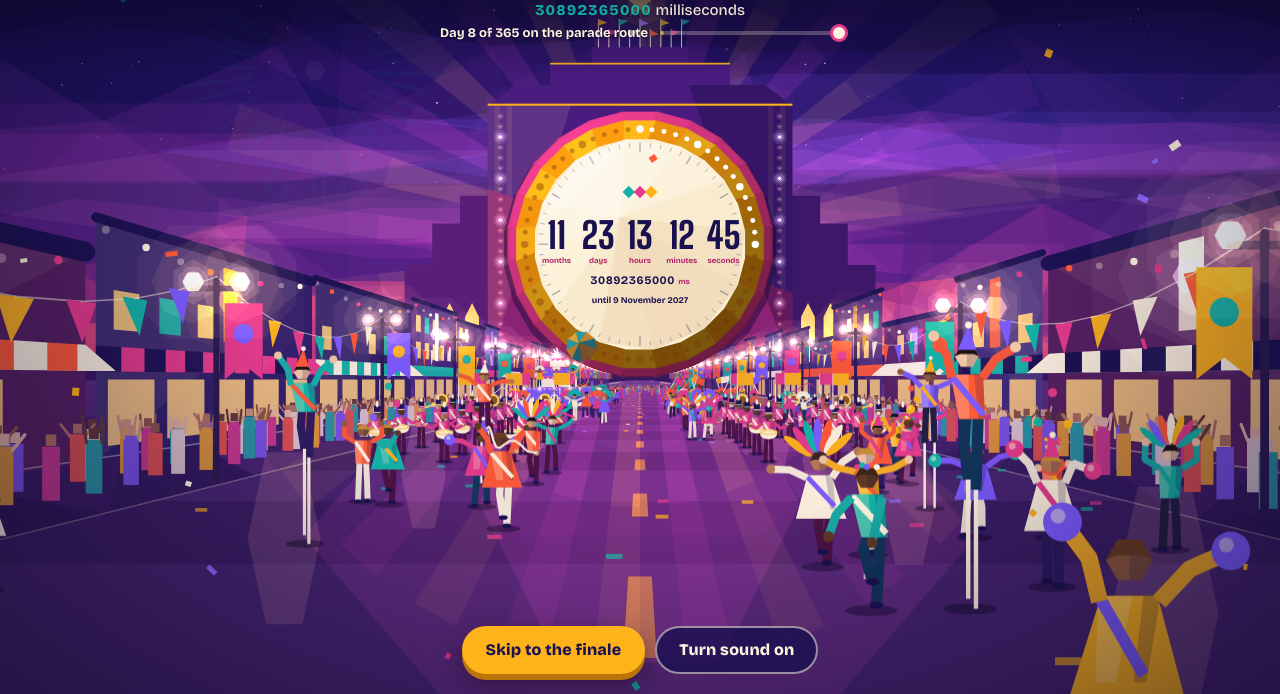
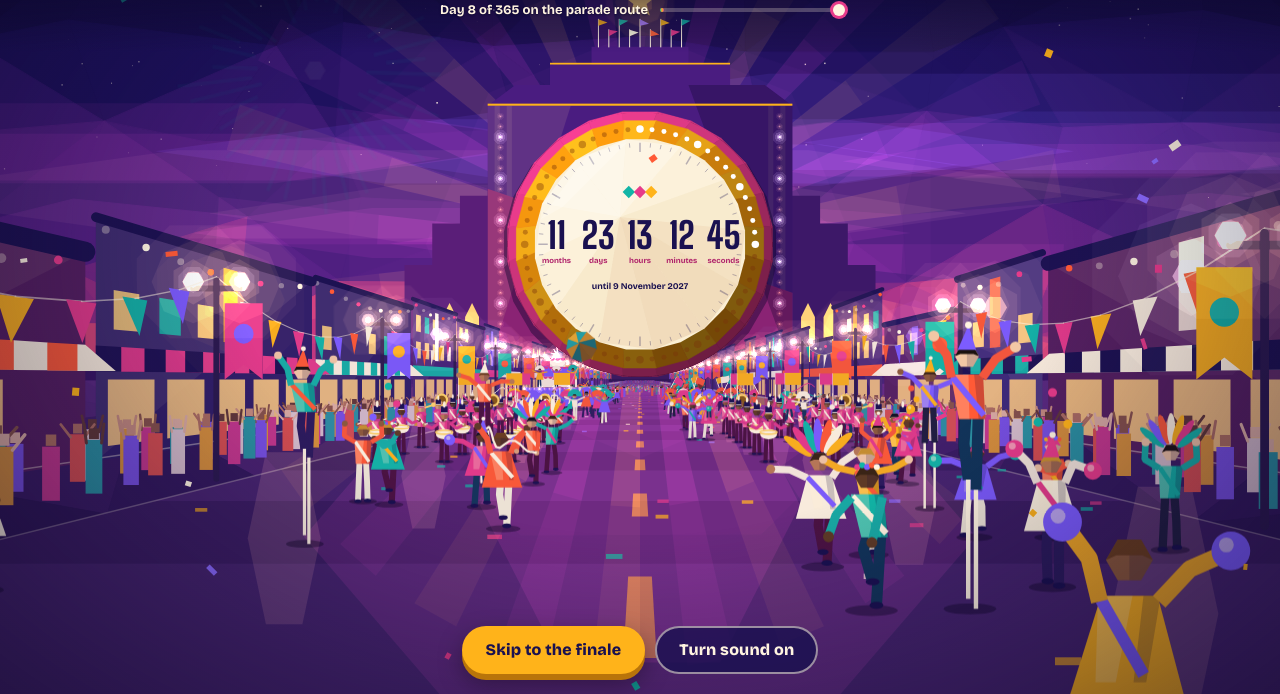
Before and after one commit to 100-Percent-Average/party-time, a plain HTML site: page index.html in a window 1280 px wide. Shown: the part 106-800 px from the top of the page. Drawn offline with nearby package versions, Linux system fonts and the light colour scheme.

Commit message:
Remove the milliseconds timer
Co-Authored-By: Claude Sonnet 5.5 <noreply@anthropic.com>
Claude-Session: https://claude.ai/code/session_01EQf4pMpnJrsX1ikH8tT597

```diff
--- a/index.html
+++ b/index.html
@@ -40,11 +40,8 @@
   #c0 { --d: .47s; --a: -3px; } #c1 { --d: .55s; --dl: -.2s; --a: -3px; }
   #c2 { --d: .43s; --a: -8px; } #c3 { --d: .51s; --dl: -.25s; --a: -8px; }
   @keyframes bop { from { transform: translateY(0); } to { transform: translateY(var(--a)); } }
-  .fx, .dial-ms { display: none; }
+  .fx { display: none; }
   .stage.live .fx { display: block; position: absolute; inset: 0; overflow: hidden; pointer-events: none; }
-  .stage.live .dial-ms { display: block; position: absolute; transform: translate(-50%, -100%); white-space: nowrap;
-    font: 700 12px/1 var(--text); color: var(--ink); font-variant-numeric: tabular-nums; letter-spacing: .05em; }
-  .dial-ms i { font-style: normal; font-size: .68em; color: #B0236B; margin-left: .4em; letter-spacing: 0; }
   .bit { position: absolute; top: 0; will-change: transform; animation: fall var(--t) linear var(--dl) infinite; }
   @keyframes fall { from { transform: translate3d(0, -6vh, 0) rotate(0deg); } to { transform: translate3d(var(--dx), 108vh, 0) rotate(var(--r)); } }
   .fw { position: absolute; width: 36vmin; height: 36vmin; margin: -18vmin 0 0 -18vmin; opacity: 0; will-change: transform, opacity;
@@ -79,9 +76,6 @@
     text-shadow: 0 2px 0 var(--magenta), 0 0 22px rgba(14, 9, 48, .9);
   }
   .cell span { font: 700 clamp(11px, 1.5vw, 14px)/1.2 var(--text); color: var(--marigold); margin-top: 5px; }
-  .ms { font: 500 clamp(12px, 1.6vw, 15px)/1 var(--text); color: var(--paper); opacity: .92;
-    text-shadow: 0 1px 2px rgba(14, 9, 48, .9); }
-  .ms span { font-weight: 800; font-variant-numeric: tabular-nums; letter-spacing: .08em; color: var(--teal); }
   .route { display: flex; align-items: center; gap: 12px; font: 700 13px/1.2 var(--text);
     text-shadow: 0 1px 2px rgba(14, 9, 48, .9); }
   .track { position: relative; width: clamp(90px, 18vw, 180px); height: 4px; border-radius: 2px; background: rgba(255, 244, 224, .25); }
@@ -152,7 +146,6 @@
     <canvas id="mid"></canvas>
     <canvas id="scene"></canvas>
     <div class="fx" id="fx"></div>
-    <div class="dial-ms" id="dialMs"><span id="dialMsNum"></span><i>ms</i></div>
     <div class="vignette"></div>
   </div>
 
@@ -164,7 +157,6 @@
       <div class="cell"><b id="hM">00</b><span id="lM">minutes</span></div>
       <div class="cell"><b id="hS">00</b><span id="lS">seconds</span></div>
     </div>
-    <div class="ms"><span id="hMs">0</span> milliseconds</div>
     <div class="route">
       <span id="routeText">Day 1 of 365 on the parade route</span>
       <div class="track"><span class="fill" id="routeFill"></span><span class="goal"></span></div>
@@ -1364,7 +1356,7 @@
       }
       ctx.fillStyle = '#1A1150';
       ctx.font = `700 ${dr * 0.07}px "Bricolage Grotesque", system-ui, sans-serif`;
-      ctx.fillText('until 9 November 2027', cx, dcy + dr * 0.47);
+      ctx.fillText('until 9 November 2027', cx, dcy + dr * 0.36);
       [-1, 0, 1].forEach((i, j) => {
         ctx.fillStyle = ['#12B5A6', '#E63B8A', '#FFB31A'][j];
         ctx.save(); ctx.translate(cx + i * dr * 0.09, dcy - dr * 0.42); ctx.rotate(Math.PI / 4);
@@ -1374,18 +1366,6 @@
     // glass highlight
     }
     if (part === 2) {
-    if (!finaleOn && rem > 10000 && !liveOn) {
-      // the same wait in milliseconds, racing down underneath (fixed pitch so it doesn't jitter)
-      ctx.textAlign = 'center'; ctx.textBaseline = 'alphabetic';
-      const msStr = String(Math.max(0, Math.floor(rem))), pitch = dr * 0.058;
-      ctx.fillStyle = '#1A1150';
-      ctx.font = `700 ${dr * 0.092}px "Bricolage Grotesque", system-ui, sans-serif`;
-      const mx0 = cx - (msStr.length + 2.4) * pitch / 2 + pitch / 2;
-      for (let i = 0; i < msStr.length; i++) ctx.fillText(msStr[i], mx0 + i * pitch, dcy + dr * 0.32);
-      ctx.fillStyle = '#B0236B';
-      ctx.font = `700 ${dr * 0.062}px "Bricolage Grotesque", system-ui, sans-serif`;
-      ctx.fillText('ms', mx0 + (msStr.length + 0.9) * pitch, dcy + dr * 0.32);
-    }
     ctx.fillStyle = 'rgba(255,255,255,.2)';
     ctx.beginPath(); ctx.moveTo(cx - dr * 0.8, dcy - dr * 0.2); ctx.lineTo(cx - dr * 0.42, dcy - dr * 0.72); ctx.lineTo(cx - dr * 0.1, dcy - dr * 0.82); ctx.lineTo(cx - dr * 0.62, dcy - dr * 0.3); ctx.closePath(); ctx.fill();
 
@@ -1401,7 +1381,7 @@
   const finaleText = $('finaleText'), finaleSub = $('finaleSub'), hud = $('hud');
   const routeText = $('routeText'), routeFill = $('routeFill'), live = $('live');
   const hudNum = ['hMo', 'hD', 'hH', 'hM', 'hS'].map($), hudLab = ['lMo', 'lD', 'lH', 'lM', 'lS'].map($);
-  const hudLast = [-1, -1, -1, -1, -1], hMs = $('hMs'), stage = $('stage');
+  const hudLast = [-1, -1, -1, -1, -1], stage = $('stage');
 
   let nextLaunch = 0, nextRing = 0, lastRoute = '', lastLive = 0, lastPct = '';
   let last = performance.now(), prevCamZ = null, slow = 0;
@@ -1739,7 +1719,6 @@
     for (let i = 0; i < 5; i++) if (vals[i] !== hudLast[i]) {
       hudLast[i] = vals[i]; hudNum[i].textContent = pad(vals[i]); hudLab[i].textContent = NAMES[i][vals[i] === 1 ? 0 : 1];
     }
-    hMs.textContent = String(Math.max(0, Math.floor(bd.rem)));
     const day = clamp(Math.floor((sim - START) / 864e5) + 1, 1, TOTAL_DAYS);
     const rt = rushing ? 'Fast-forwarding along the route' : `Day ${day} of ${TOTAL_DAYS} on the parade route`;
     if (rt !== lastRoute) { lastRoute = rt; routeText.textContent = rt; }
@@ -1757,7 +1736,7 @@
      Live mode: paint the picture once, then stop drawing.
      CSS moves the crowd, confetti and fireworks; a light timer updates the clock.
      --------------------------------------------------------------- */
-  const dialMs = $('dialMs'), dialMsNum = $('dialMsNum'), fx = $('fx');
+  const fx = $('fx');
   let liveTimer = 0, livePaintedAt = 0, running = false, fxBuilt = false;
 
   function liveState() {
@@ -1793,7 +1772,6 @@
     });
     ctx = topCtx;
     const dr = 36 * TK, dcy = TGY - 40 * TK;
-    dialMs.style.left = W / 2 + 'px'; dialMs.style.top = (dcy + dr * 0.335) + 'px'; dialMs.style.fontSize = Math.max(7, dr * 0.092) + 'px';
     livePaintedAt = Date.now(); lastBgSec = bd.s;
   }
   // once a second only the clock face is repainted
@@ -1810,12 +1788,9 @@
     if (!liveOn || document.hidden) return;
     const sim = realNow(), bd = breakdown(sim);
     if (bd.rem <= 10000) { leaveLive(); return; }   // the last ten seconds and the finale are fully animated
-    const ms = String(Math.floor(bd.rem));
-    hMs.textContent = ms; dialMsNum.textContent = ms;
     if (bd.s !== lastBgSec) {
       lastBgSec = bd.s;
       updateHud(bd, sim, clamp((sim - START) / (TARGET - START), 0, 1), performance.now());
-      hMs.textContent = ms;
       if (Date.now() - livePaintedAt > 600000) paintLive(); else paintDial(bd);
     }
   }
@@ -1861,8 +1836,7 @@
     paintLive();
     const st = liveState();
     updateHud(st.bd, st.sim, st.p, performance.now());
-    dialMsNum.textContent = String(Math.floor(st.bd.rem));
-    if (!liveTimer) liveTimer = setInterval(liveTick, 100);
+    if (!liveTimer) liveTimer = setInterval(liveTick, 250);
   }
   function leaveLive() {
     liveOn = false; stage.classList.remove('live'); bgDirty = true;
```
